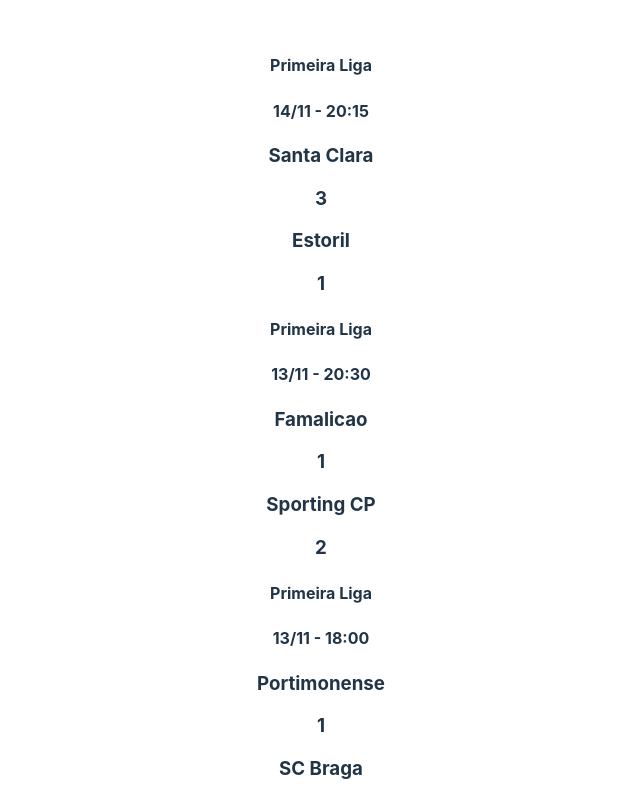
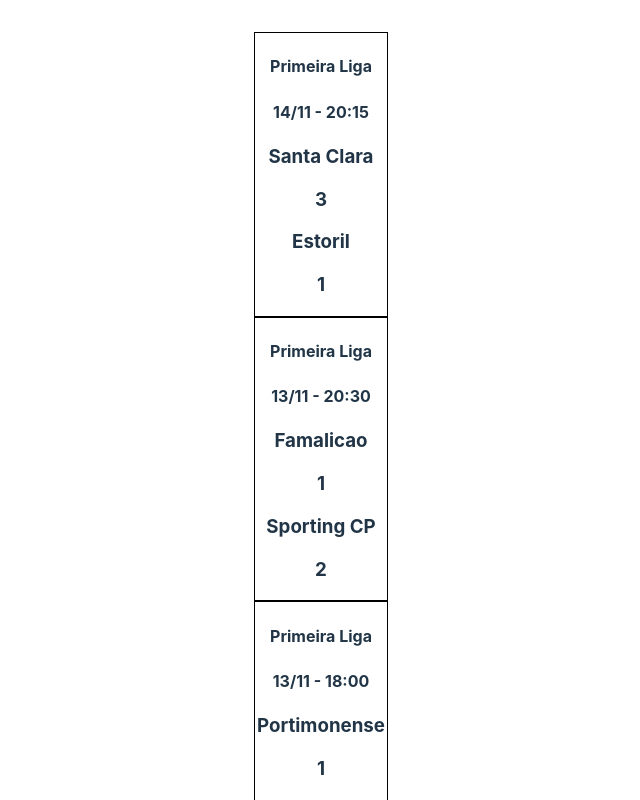
Before and after one commit to kevinsilva/jogo-a-jogo, a React (Vite) app: page / in a window 1280 px wide. Shown: the top 800 px of the page, without its empty margins (319-959 px from the left). Built offline with nearby package versions, Linux system fonts and the light colour scheme.

Commit message:
adds sass

```diff
--- a/package.json
+++ b/package.json
@@ -21,6 +21,7 @@
     "@vitejs/plugin-react": "^3.0.0",
     "jsdom": "^20.0.3",
     "msw": "^0.49.2",
+    "sass": "^1.57.1",
     "vite": "^4.0.0",
     "vitest": "^0.26.3"
   }
--- a/src/App.jsx
+++ b/src/App.jsx
@@ -1,6 +1,6 @@
 import { useState } from 'react';
 import reactLogo from './assets/react.svg';
-import './App.css';
+import './styles/App.scss';
 import MatchesRow from './components/MatchesRow';
 
 function App() {
--- a/src/App.css
+++ b/src/styles/App.scss
@@ -39,3 +39,7 @@
 .read-the-docs {
   color: #888;
 }
+
+.card-container {
+  border: 1px solid black;
+}
```
Also changed, not shown: 1 other file (tests, documents, lock files or other folders).
